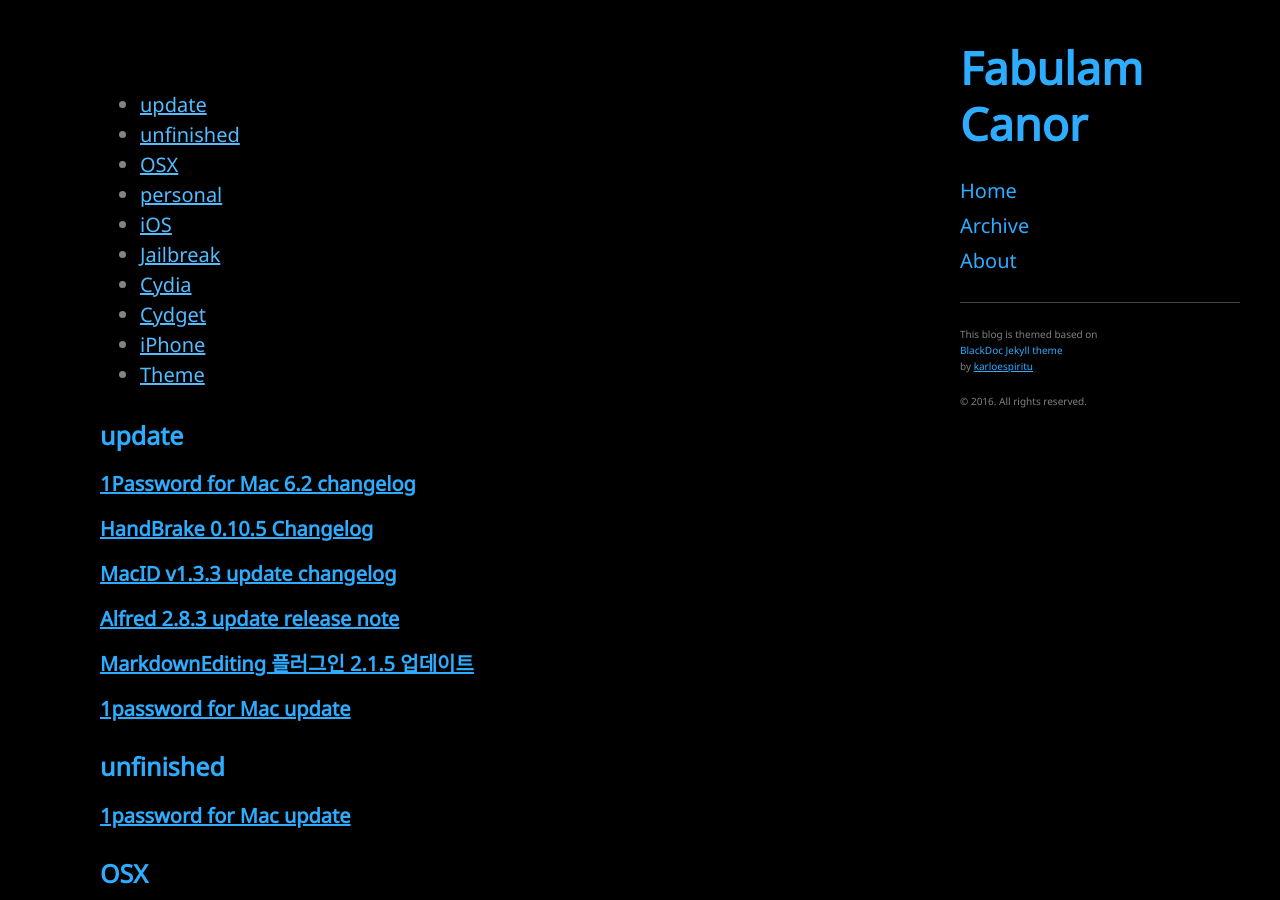
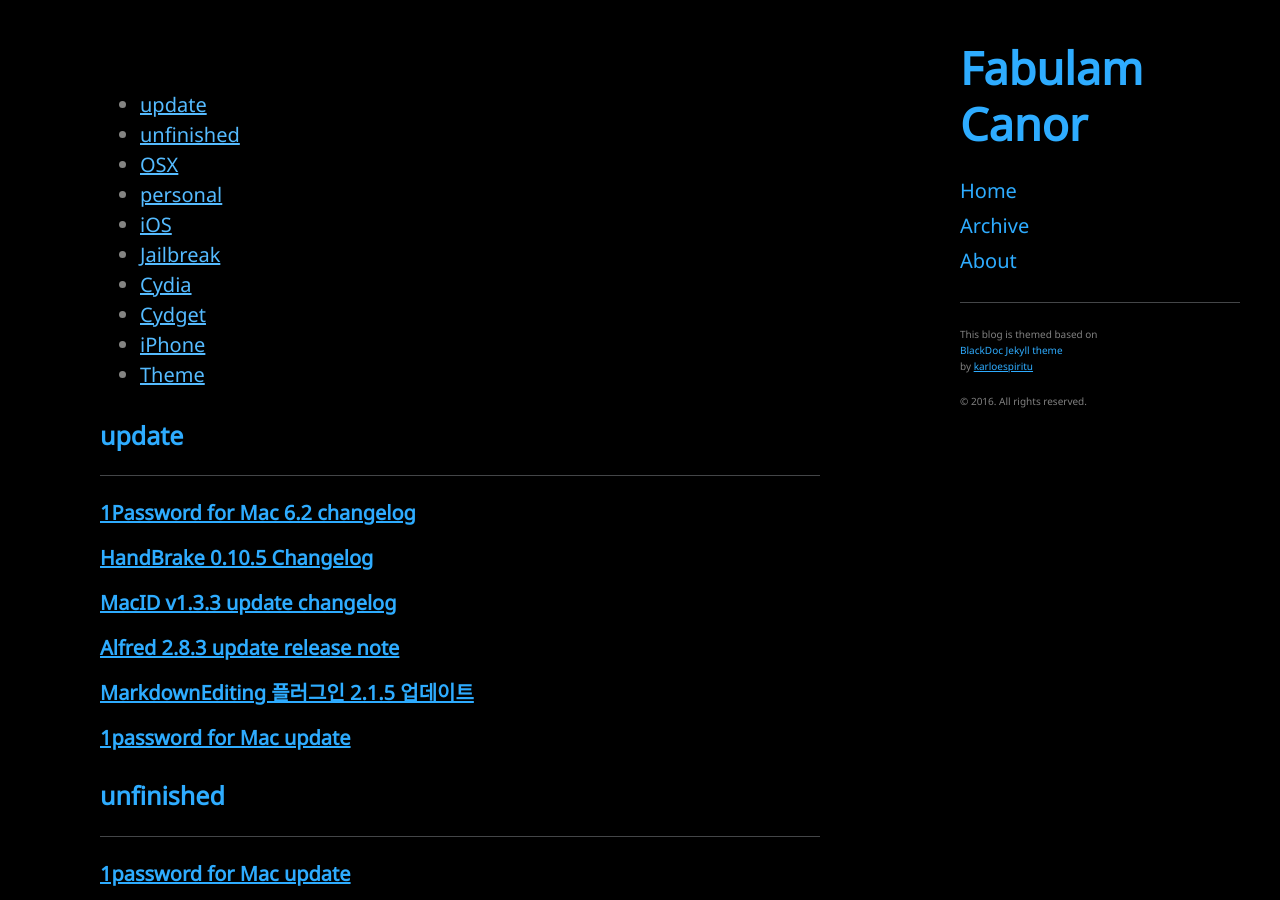
Before and after one commit to Canorus/canorus.github.io, a Jekyll site: the page built from tags.html, in a window 1280 px wide and 900 px high. Built offline with Jekyll 4.4.1, drawn with Linux system fonts in a browser that asks for light colours.

Commit message:
tag page

```diff
--- a/tags.html
+++ b/tags.html
@@ -17,7 +17,7 @@
 {% for tag in site.tags %}
   <div class="archive-group">
     {% capture tag_name %}{{ tag | first }}{% endcapture %}
-    <h3 id="#{{ tag_name | slugize }}">{{ tag_name }}</h3>
+    <h3 id="#{{ tag_name | slugize }}">{{ tag_name }}</h3><hr>
     <a name="{{ tag_name | slugize }}"></a>
     {% for post in site.tags[tag_name] %}
     <article class="archive-item">
```
